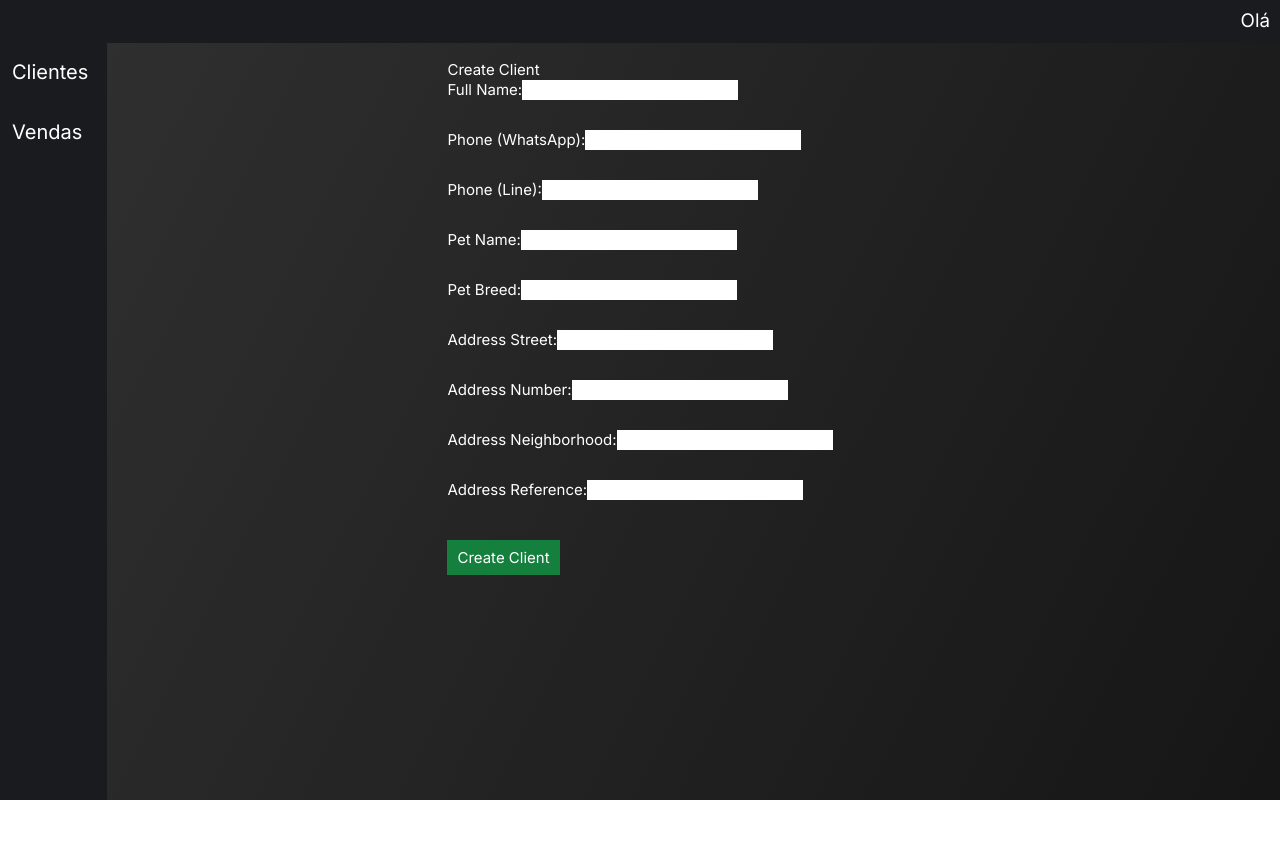
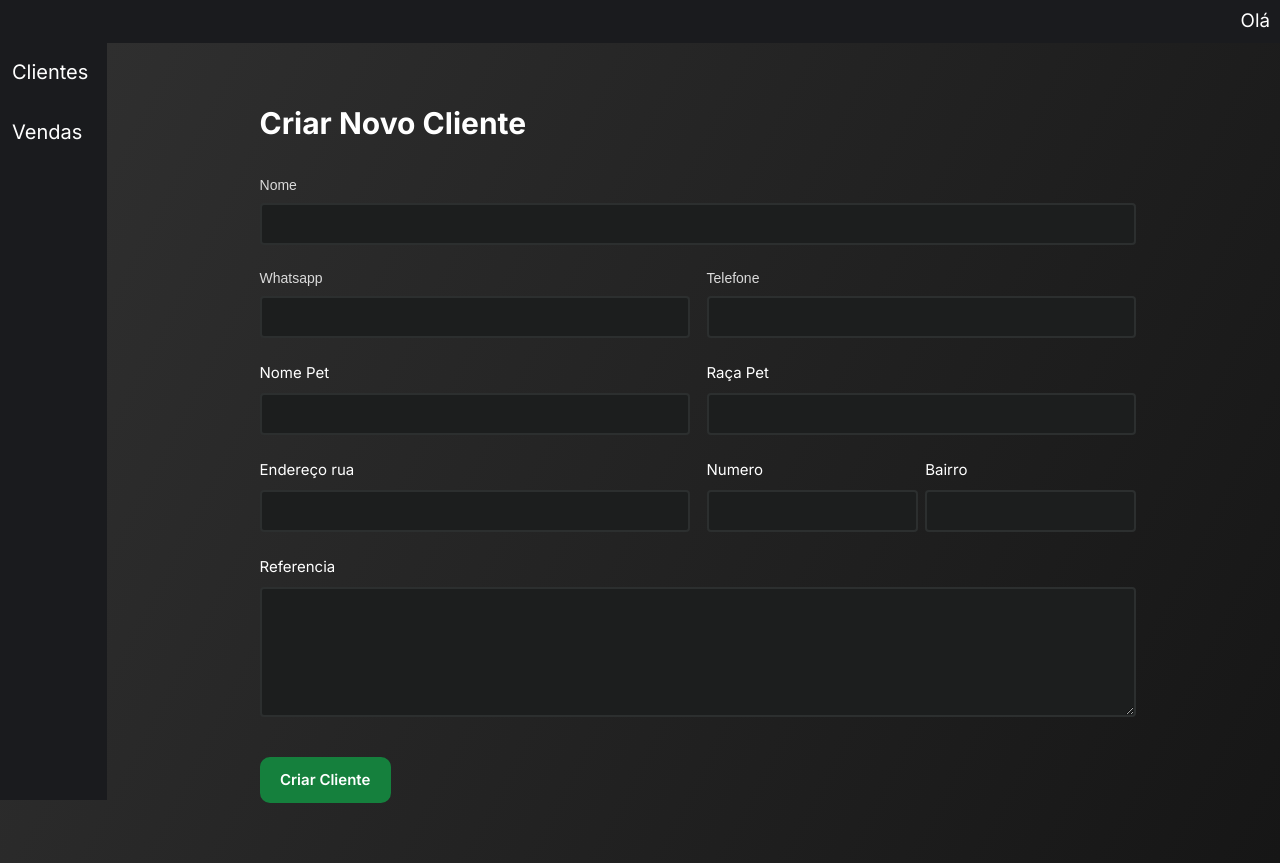
Before and after one commit to luan-k/super-pet-delivery, a Next.js app in the folder front/: page /admin/clientes/criar in a window 1280 px wide. Before the commit the page ends 800 px from the top, so only its background shows below. Built offline with nearby package versions, Linux system fonts and the light colour scheme; no server answers.

Commit message:
full create client, formatted and working

```diff
--- a/front/app/admin/clientes/criar/form.tsx
+++ b/front/app/admin/clientes/criar/form.tsx
@@ -29,7 +29,9 @@ const CreateClient: React.FC = () => {
     address_reference: "",
   });
 
-  const handleChange = (e: ChangeEvent<HTMLInputElement>) => {
+  const handleChange = (
+    e: ChangeEvent<HTMLInputElement | HTMLTextAreaElement>
+  ) => {
     setFormData({
       ...formData,
       [e.target.name]: e.target.value,
@@ -69,11 +71,11 @@ const CreateClient: React.FC = () => {
 
   return (
     <div className='text-2xl wk-create-client'>
-      <h1>Create Client</h1>
-      <form onSubmit={handleSubmit}>
+      <form className='grid grid-cols-1' onSubmit={handleSubmit}>
         {/* Input fields corresponding to the createClientRequest structure */}
+        <div className='wk-create-client__input-wrapper'>
           <label>
-          Full Name:
+            <h4 className='wk-create-client__title font-light'>Nome</h4>
             <input
               type='text'
               name='full_name'
@@ -82,10 +84,11 @@ const CreateClient: React.FC = () => {
               required
             />
           </label>
-        <br />
+        </div>
 
+        <div className='wk-create-client__input-wrapper wk-create-client__input-wrapper--grid'>
           <label>
-          Phone (WhatsApp):
+            <h4 className='wk-create-client__title'>Whatsapp</h4>
             <input
               type='text'
               name='phone_whatsapp'
@@ -93,10 +96,10 @@ const CreateClient: React.FC = () => {
               onChange={handleChange}
             />
           </label>
-        <br />
 
           <label>
-          Phone (Line):
+            <h4 className='wk-create-client__title'>Telefone</h4>
+
             <input
               type='text'
               name='phone_line'
@@ -104,10 +107,11 @@ const CreateClient: React.FC = () => {
               onChange={handleChange}
             />
           </label>
-        <br />
+        </div>
 
+        <div className='wk-create-client__input-wrapper wk-create-client__input-wrapper--grid'>
           <label>
-          Pet Name:
+            Nome Pet
             <input
               type='text'
               name='pet_name'
@@ -115,10 +119,9 @@ const CreateClient: React.FC = () => {
               onChange={handleChange}
             />
           </label>
-        <br />
 
           <label>
-          Pet Breed:
+            Raça Pet
             <input
               type='text'
               name='pet_breed'
@@ -126,10 +129,11 @@ const CreateClient: React.FC = () => {
               onChange={handleChange}
             />
           </label>
-        <br />
+        </div>
 
+        <div className='wk-create-client__input-wrapper wk-create-client__input-wrapper--grid'>
           <label>
-          Address Street:
+            Endereço rua
             <input
               type='text'
               name='address_street'
@@ -137,10 +141,10 @@ const CreateClient: React.FC = () => {
               onChange={handleChange}
             />
           </label>
-        <br />
 
+          <div className='grid grid-cols-2 gap-3'>
             <label>
-          Address Number:
+              Numero
               <input
                 type='text'
                 name='address_number'
@@ -148,10 +152,9 @@ const CreateClient: React.FC = () => {
                 onChange={handleChange}
               />
             </label>
-        <br />
 
             <label>
-          Address Neighborhood:
+              Bairro
               <input
                 type='text'
                 name='address_neighborhood'
@@ -159,24 +162,27 @@ const CreateClient: React.FC = () => {
                 onChange={handleChange}
               />
             </label>
-        <br />
+          </div>
+        </div>
 
+        <div className='wk-create-client__input-wrapper'>
           <label>
-          Address Reference:
-          <input
-            type='text'
+            Referencia
+            <textarea
               name='address_reference'
               value={formData.address_reference}
               onChange={handleChange}
             />
           </label>
-        <br />
+        </div>
 
+        <div>
           <button
-          className='text-white px-4 py-3 bg-green-700 mt-4'
+            className='wk-btn wk-btn--green wk-btn--md mt-4'
             type='submit'>
-          Create Client
+            Criar Cliente
           </button>
+        </div>
       </form>
     </div>
   );
--- a/front/app/admin/clientes/criar/page.tsx
+++ b/front/app/admin/clientes/criar/page.tsx
@@ -1,5 +1,14 @@
 import CreateClient from "./form";
 
 export default function CriarCliente() {
-  return <CreateClient />;
+  return (
+    <div className='wk-admin-page-wrapper'>
+      <div className='container'>
+        <div className='list-clients-header'>
+          <h1 className='text-5xl font-bold'>Criar Novo Cliente</h1>
+        </div>
+        <CreateClient />
+      </div>
+    </div>
+  );
 }
--- a/front/app/admin/clientes/page.tsx
+++ b/front/app/admin/clientes/page.tsx
@@ -4,7 +4,7 @@ import ListClients from "./ListClients";
 export default function Clientes() {
   return (
     <>
-      <div className='list-clients-header'>
+      <div className='list-clients-header wk-admin-page-wrapper'>
         <h1 className='text-5xl font-bold'>Clientes</h1>
         <div className='wk-btn__wrapper ml-auto'>
           <Link
--- a/front/app/styles/admin/clientes/create-client.scss
+++ b/front/app/styles/admin/clientes/create-client.scss
@@ -1,9 +1,36 @@
 .wk-create-client {
-  input {
-    color: black;
-    margin-bottom: 3rem;
+  &__title {
+    color: #dbdbdb;
+    font-size: 14px;
+    font-style: normal;
+    font-weight: 300;
+    line-height: normal;
+    @apply font-Hind;
   }
-  label {
-    margin-bottom: 3rem;
+  &__input-wrapper {
+    margin-bottom: 2.5rem;
+    input,
+    textarea {
+      background: #1c1e1e;
+      border: 2px solid #2c2f2f;
+      border-radius: 4px;
+      color: #dbdbdb;
+      font-size: 12px;
+      font-style: normal;
+      font-weight: 500;
+      line-height: normal;
+      margin-top: 1rem;
+      padding: 12px 15px;
+      width: 100%;
+
+      @apply font-Hind;
+    }
+    textarea {
+      min-height: 13rem;
+    }
+    &--grid {
+      @apply grid grid-cols-2;
+      gap: 17px;
+    }
   }
 }
--- a/front/app/styles/admin/components/btn.scss
+++ b/front/app/styles/admin/components/btn.scss
@@ -12,6 +12,9 @@
   &--bg {
     @apply px-10 py-6;
   }
+  &--md {
+    @apply px-7 py-4;
+  }
   &--sm {
     @apply px-4 py-3;
   }
@@ -22,4 +25,7 @@
     background-color: #001b43;
     border-color: #001b43;
   }
+  &--green {
+    @apply bg-green-700 border-green-700;
+  }
 }
--- a/front/app/styles/admin/main.scss
+++ b/front/app/styles/admin/main.scss
@@ -9,8 +9,12 @@
 }
 .list-clients-header {
   @apply grid grid-cols-2;
-  align-self: flex-end;
+
   margin-bottom: 3.9rem;
   margin-top: 4.8rem;
+}
+
+.wk-admin-page-wrapper {
+  align-self: flex-end;
   width: 90%;
 }
```
Lines whose indentation alone changed are shown as unchanged.
